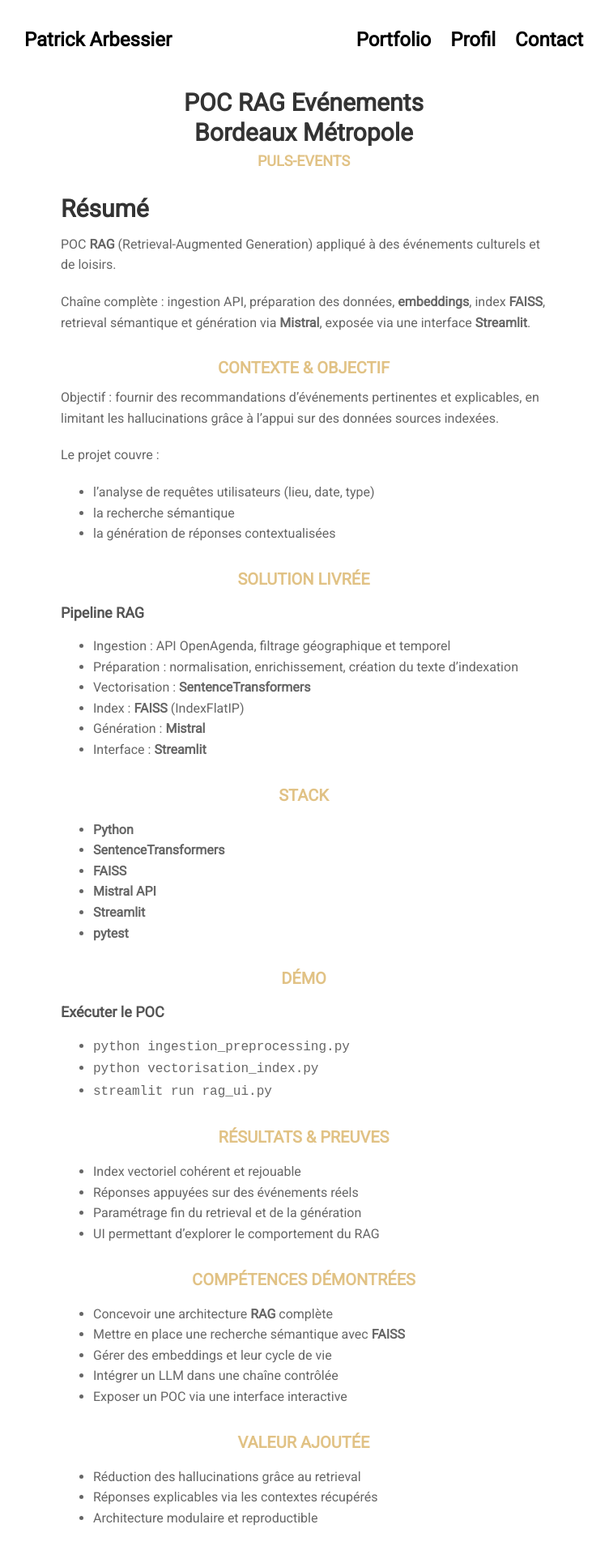
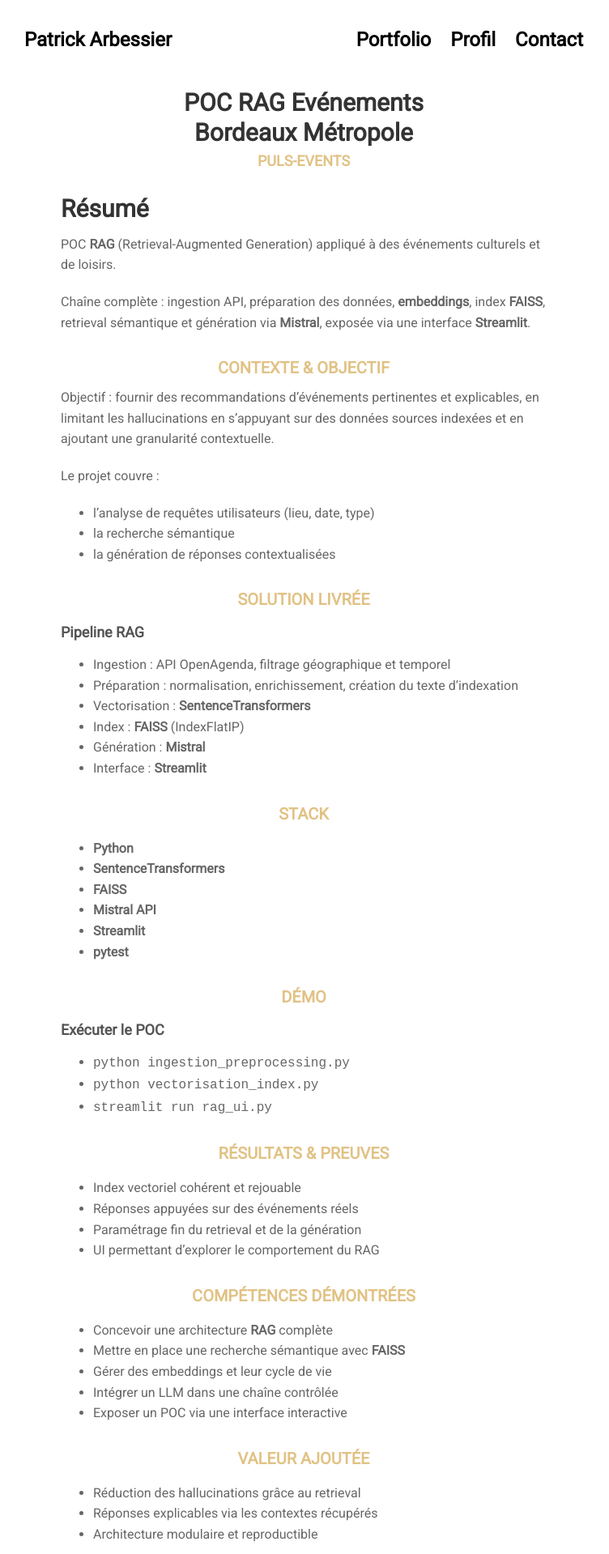
Before and after one commit to patrick-arbessier-data/patrick-arbessier-data.github.io, a Jekyll site: the page built from projects/proj-2.md, in a window 1280 px wide. Shown: the top 1919 px of the page at 81% size, without its empty margins (265-1017 px from the left). Built offline with Jekyll 4.4.1, drawn with Linux system fonts in a browser that asks for light colours; nearby versions of some CDN libraries.

Commit message:
style: fix heading overrides for pages and projects

```diff
--- a/_sass/3-sections/_page.sass
+++ b/_sass/3-sections/_page.sass
@@ -19,8 +19,8 @@
     width: 80vw
 
 // Surcharges typographiques (pages de contenu + pages projets)
-// (scopées pour éviter d’impacter les titres globaux du thème sur la home)
-.page-content, .project-load, .post-container
+// Scopées pour ne pas impacter les titres globaux du thème (home, etc.)
+.page-content, .project-load
   h1
     font:
       size: 36px
@@ -40,7 +40,7 @@
       size: 20px
       weight: 700
     line-height: 1.35
-    // Neutralise le padding énorme du thème sur h3
+    // Neutralise le padding du thème sur h3
     padding: 0
     margin: 30px 0 10px
 
@@ -53,18 +53,6 @@
     padding: 0
     color: #555
 
-  // Évite un “gros vide” quand un titre est le premier élément du contenu
+  // Évite un vide quand un titre est le premier élément du contenu
   h1:first-child, h2:first-child, h3:first-child, h4:first-child
     margin-top: 0
-
-// Pages projets : surcharger explicitement la règle du thème `.post-container h4`
-.post-container
-  .project-load
-    h4
-      font:
-        size: 18px
-        weight: 700
-      line-height: 1.35
-      margin: 16px 0 8px
-      padding: 0
-      color: #555
--- a/projects/proj-2.md
+++ b/projects/proj-2.md
@@ -16,7 +16,7 @@ Chaîne complète : ingestion API, préparation des données, **embeddings**, in
 
 ### Contexte & objectif
 
-Objectif : fournir des recommandations d’événements pertinentes et explicables, en limitant les hallucinations grâce à l’appui sur des données sources indexées.
+Objectif : fournir des recommandations d’événements pertinentes et explicables, en limitant les hallucinations en s'appuyant sur des données sources indexées et en ajoutant une granularité contextuelle.
 
 Le projet couvre :
 
```
